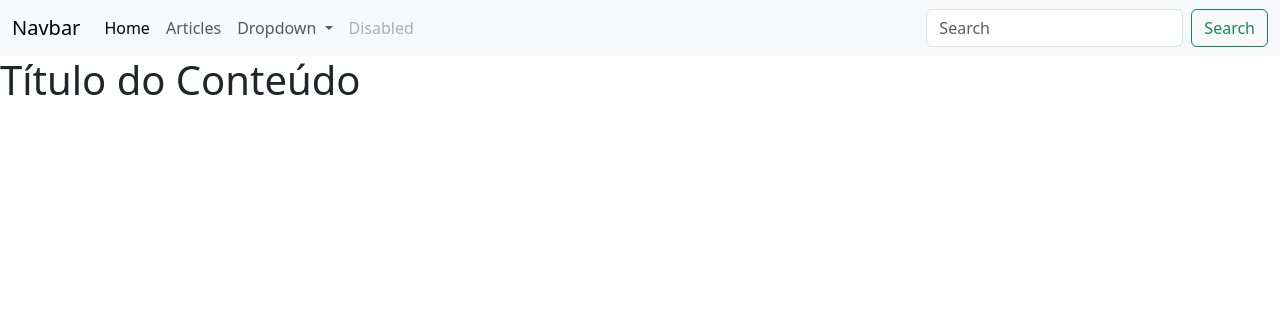
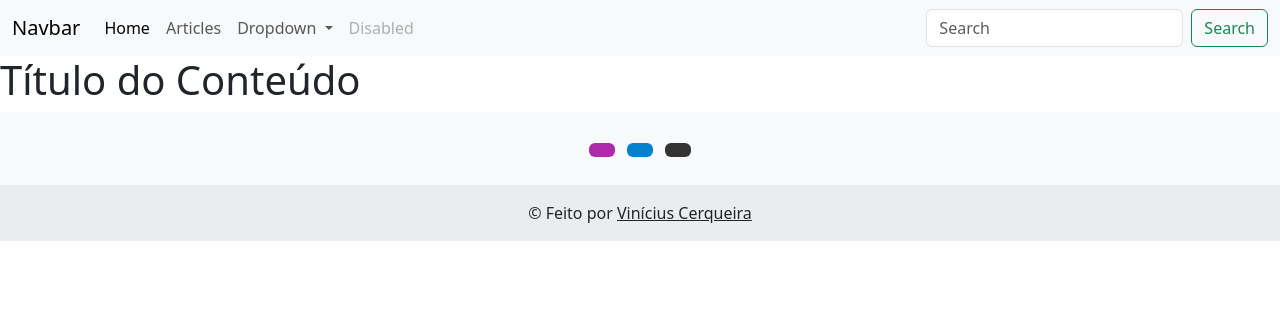
Before and after one commit to ViniCrK/blog-project, a Django app: page / in a window 1280 px wide. Shown: the top 316 px of the page. Run offline with Django 5.2, Linux system fonts and the light colour scheme; some libraries are stand-ins or nearby versions.

Commit message:
Add footer

```diff
--- a/templates/base.html
+++ b/templates/base.html
@@ -53,7 +53,44 @@
             </div>
         </div>
     </nav>
+
     {% block content %} {% endblock %}
+
+    <footer class="bg-body-tertiary text-center">
+        <!-- Grid container -->
+        <div class="container p-4 pb-0">
+            <!-- Section: Social media -->
+            <section class="mb-4">
+
+                <!-- Instagram -->
+                <a data-mdb-ripple-init class="btn text-white btn-floating m-1" style="background-color: #ac2bac;"
+                    href="https://www.instagram.com/vini_cerqs/" target="_blank" role="button">
+                    <i class="fab fa-instagram"></i>
+                </a>
+
+                <!-- Linkedin -->
+                <a data-mdb-ripple-init class="btn text-white btn-floating m-1" style="background-color: #0082ca;"
+                    href="https://www.linkedin.com/in/vinicrk/" target="_blank" role="button">
+                    <i class="fab fa-linkedin-in"></i>
+                </a>
+
+                <!-- Github -->
+                <a data-mdb-ripple-init class="btn text-white btn-floating m-1" style="background-color: #333333;"
+                    href="https://github.com/ViniCrK" target="_blank" role="button">
+                    <i class="fab fa-github"></i>
+                </a>
+            </section>
+            <!-- Section: Social media -->
+        </div>
+        <!-- Grid container -->
+
+        <!-- Copyright -->
+        <div class="text-center p-3" style="background-color: rgba(0, 0, 0, 0.05);">
+            © Feito por
+            <a class="text-body" href="https://github.com/ViniCrK/blog-project" target="_blank">Vinícius Cerqueira</a>
+        </div>
+        <!-- Copyright -->
+    </footer>
 </body>
 
 </html>
```
